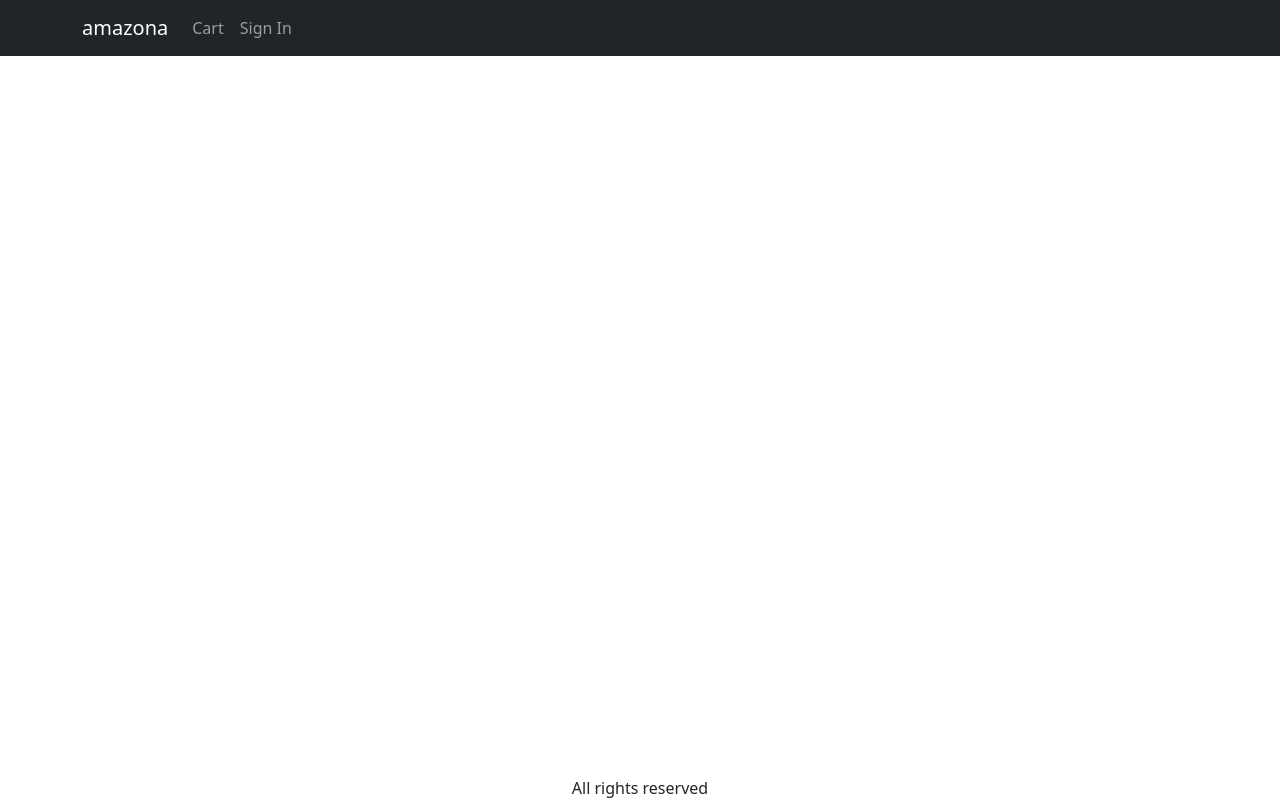
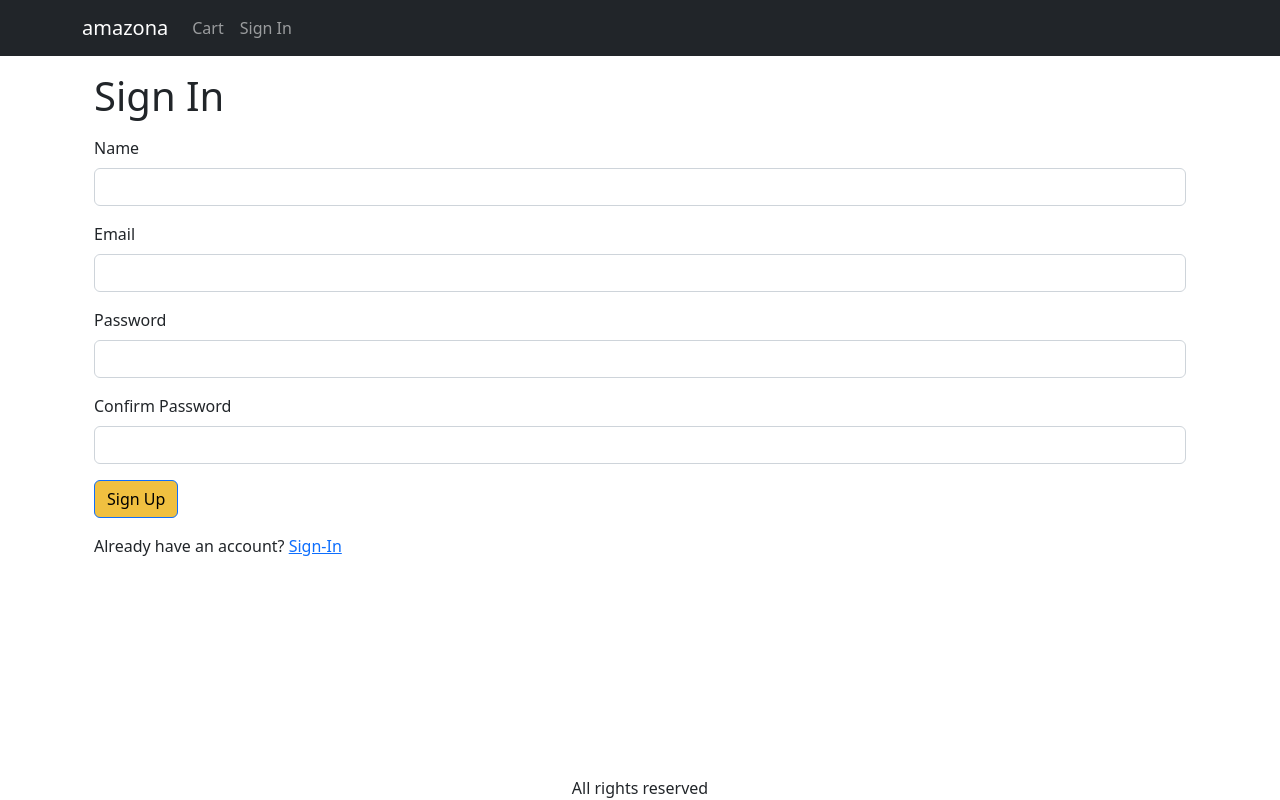
Before and after one commit to Wen128/ecom-test, a React (Create React App) app in the folder frontend/: page /signup in a window 1280 px wide. Built offline with nearby package versions, Linux system fonts and the light colour scheme.

Commit message:
video-25-signup

```diff
--- a/frontend/src/App.js
+++ b/frontend/src/App.js
@@ -16,6 +16,7 @@ import SignInScreen from './screens/SignInScreen';
 import { ToastContainer } from 'react-toastify';
 import 'react-toastify/dist/ReactToastify.css';
 import ShippingAddressScreen from './screens/ShippingAddressScreen';
+import SignUpScreen from './screens/SignUpScreen';
 
 function App() {
   const { state, dispatch: ctxDispatch } = useContext(Store);
@@ -81,6 +82,7 @@ function App() {
               <Route path="/product/:slug" element={<ProductScreen />} />
               <Route path="/cart" element={<CartScreen />} />
               <Route path="/signin" element={<SignInScreen />} />
+              <Route path="/signup" element={<SignUpScreen />} />
               <Route path="/shipping" element={<ShippingAddressScreen />} />
               <Route path="/" element={<HomeScreen />} />
             </Routes>
--- /dev/null
+++ b/frontend/src/screens/SignUpScreen.js
@@ -0,0 +1,99 @@
+import { useContext, useEffect, useState } from 'react';
+import Button from 'react-bootstrap/Button';
+import Container from 'react-bootstrap/Container';
+import Form from 'react-bootstrap/Form';
+import { Helmet } from 'react-helmet-async';
+import { useLocation, Link, useNavigate } from 'react-router-dom';
+import Axios from 'axios';
+import { Store } from './Store';
+import { toast } from 'react-toastify';
+import { getError } from '../components/utils';
+
+export default function SignUpScreen() {
+  const navigate = useNavigate();
+  const { search } = useLocation();
+  const redirectInUrl = new URLSearchParams(search).get('redirect');
+  const redirect = redirectInUrl ? redirectInUrl : '/';
+
+  const [name, setName] = useState('');
+  const [email, setEmail] = useState('');
+  const [password, setPassword] = useState('');
+  const [confirmPassword, setConfirmPassword] = useState('');
+
+  const { state, dispatch: ctxDispatch } = useContext(Store);
+  const { userInfo } = state;
+  const submitHandler = async (e) => {
+    e.preventDefault();
+    if (password !== confirmPassword) {
+      toast.error('Passwords do not match');
+      return;
+    }
+    try {
+      const { data } = await Axios.post('/api/users/signup', {
+        name,
+        email,
+        password,
+      });
+      ctxDispatch({ type: 'USER_SIGNIN', payload: data });
+      localStorage.setItem('userInfo', JSON.stringify(data));
+      navigate(redirect || '/');
+    } catch (err) {
+      toast.error(getError(err));
+    }
+  };
+
+  useEffect(() => {
+    if (userInfo) {
+      navigate(redirect);
+    }
+  }, [navigate, redirect, userInfo]);
+
+  return (
+    <Container className="small-container">
+      <Helmet>
+        <title>Sign Up</title>
+      </Helmet>
+
+      <h1 className="my-3">Sign In</h1>
+      <Form onSubmit={submitHandler}>
+        <Form.Group className="mb-3" controlId="name">
+          <Form.Label>Name</Form.Label>
+          <Form.Control required onChange={(e) => setName(e.target.value)} />
+        </Form.Group>
+        <Form.Group className="mb-3" controlId="email">
+          <Form.Label>Email</Form.Label>
+          <Form.Control
+            type="email"
+            required
+            onChange={(e) => setEmail(e.target.value)}
+          />
+        </Form.Group>
+        <Form.Group className="mb-3" controlId="password">
+          <Form.Label>Password</Form.Label>
+          <Form.Control
+            type="password"
+            required
+            onChange={(e) => setPassword(e.target.value)}
+          />
+        </Form.Group>
+        <Form.Group className="mb-3" controlId="confirmPassword">
+          <Form.Label>Confirm Password</Form.Label>
+          <Form.Control
+            type="password"
+            required
+            onChange={(e) => setConfirmPassword(e.target.value)}
+          />
+        </Form.Group>
+
+        <div className="mb-3">
+          <Button type="submit">Sign Up</Button>
+        </div>
+
+        <div>
+          Already have an account?{' '}
+          <Link to={`/signin?redirect=${redirect}`}>Sign-In</Link>
+        </div>
+      </Form>
+    </Container>
+  );
+}
```
Also changed, not shown: 2 other files (tests, documents, lock files or other folders).
